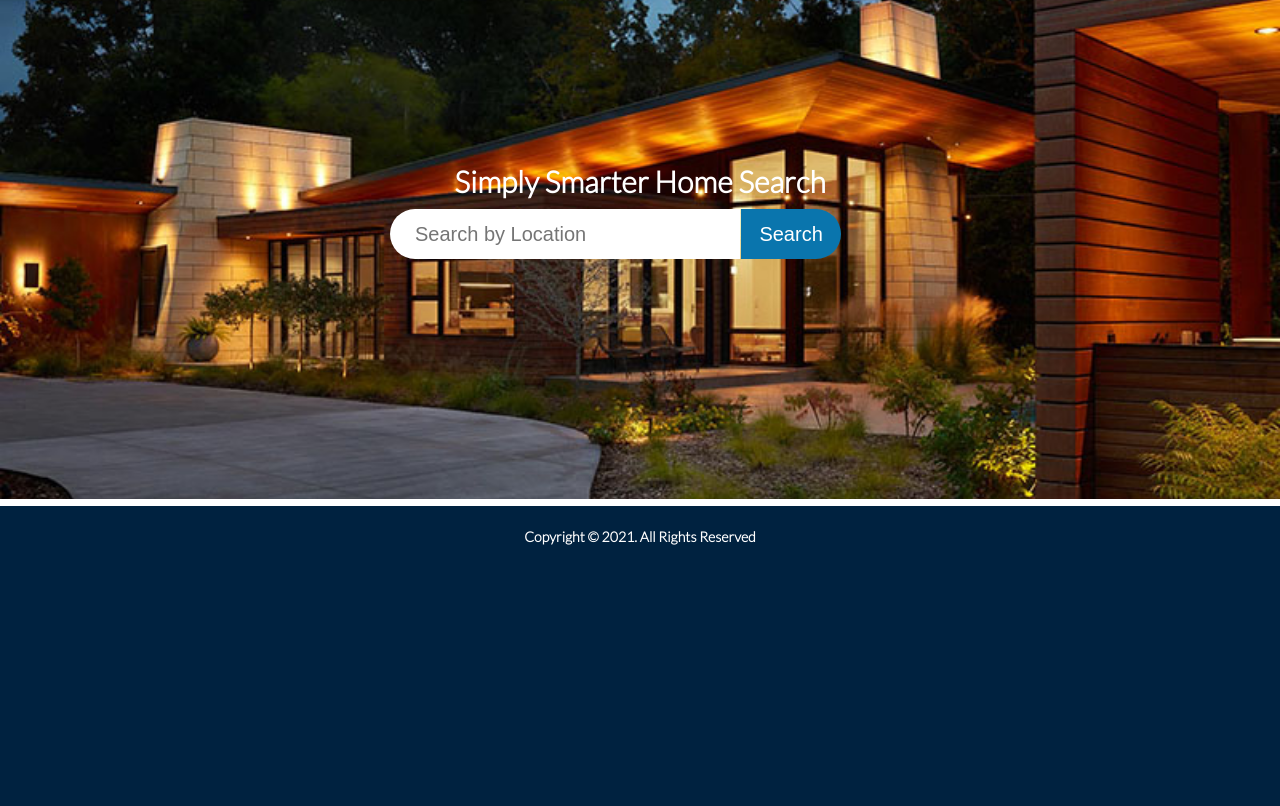
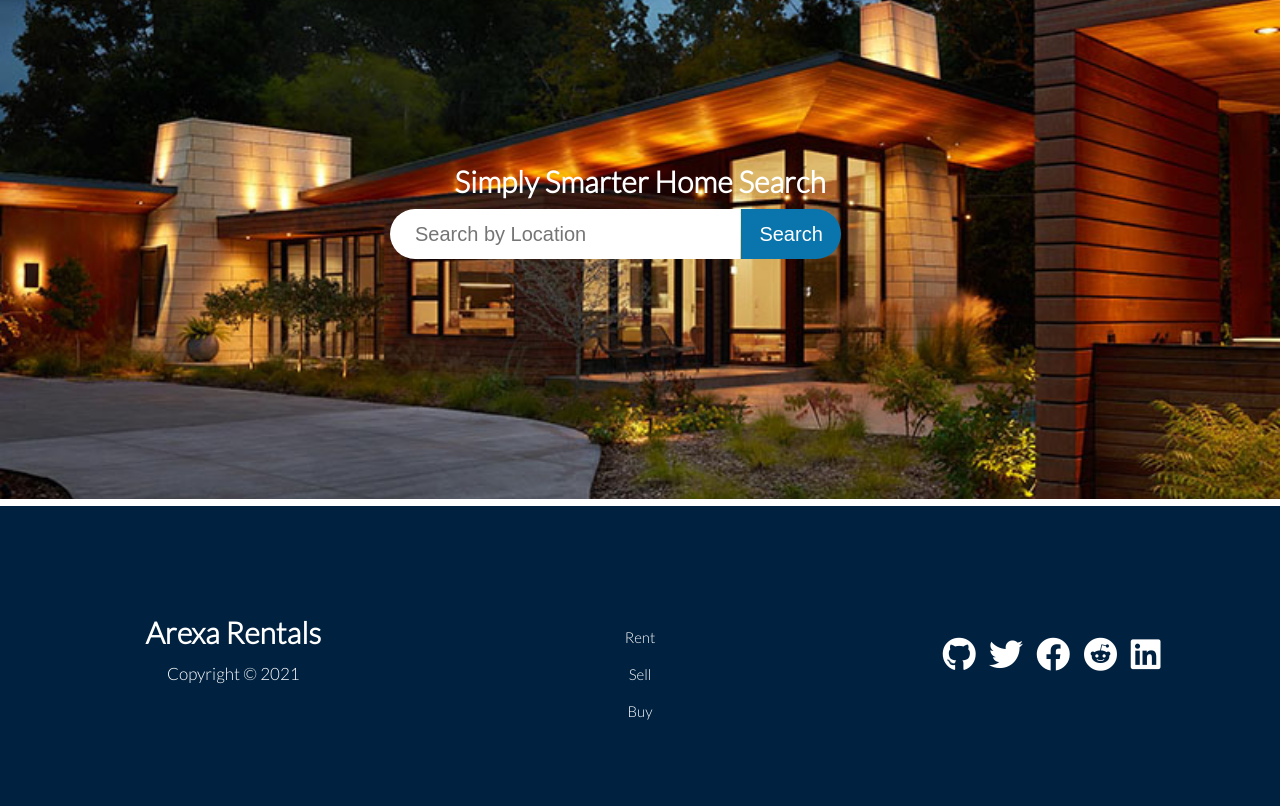
Before and after one commit to OkothPius/Arexa, a Django app: page /rental/ in a window 1280 px wide. Shown: the part 61-867 px from the top of the page. Run offline with Django 3.2, Linux system fonts and the light colour scheme.

Commit message:
feat: update

```diff
--- a/backend/rental/templates/rental/base.html
+++ b/backend/rental/templates/rental/base.html
@@ -6,6 +6,7 @@
   <meta http-equiv="X-UA-Compatible" content="IE=edge">
   <meta name="viewport" content="width=device-width, initial-scale=1.0">
   <link rel="stylesheet" href="{% static 'rental/master.css' %}">
+  <link rel="stylesheet" href="{% static 'rental/utilities.css' %}">
   <link rel="stylesheet" href="https://cdnjs.cloudflare.com/ajax/libs/font-awesome/5.15.3/css/all.min.css">
   <title>Rental</title>
 </head>
@@ -50,11 +51,28 @@
     </div>
 
     <!-- Footer -->
-    <footer>
-  		<div class="footer">
-  		  <h5>Copyright &copy; 2021. All Rights Reserved</h5>
-  		</div>
-	 </footer>
+    <footer class="footer bg-dark py-5">
+      <div class="container grid grid-3">
+        <div>
+          <h1>Arexa Rentals</h1>
+          <p>Copyright &copy; 2021</p>
+        </div>
+        <nav>
+          <ul>
+            <li><a href="#">Rent</a></li>
+            <li><a href="#">Sell</a></li>
+            <li><a href="#">Buy</a></li>
+          </ul>
+        </nav>
+        <div class="socials">
+          <a href=""><i class="fab fa-github fa-2x"></i></a>
+          <a href=""><i class="fab fa-twitter fa-2x"></i></a>
+          <a href=""><i class="fab fa-facebook fa-2x"></i></a>
+          <a href=""><i class="fab fa-reddit fa-2x"></i></a>
+          <a href=""><i class="fab fa-linkedin fa-2x"></i></a>
+        </div>
+      </div>
+    </footer>
 
 </body>
 </html>
```
